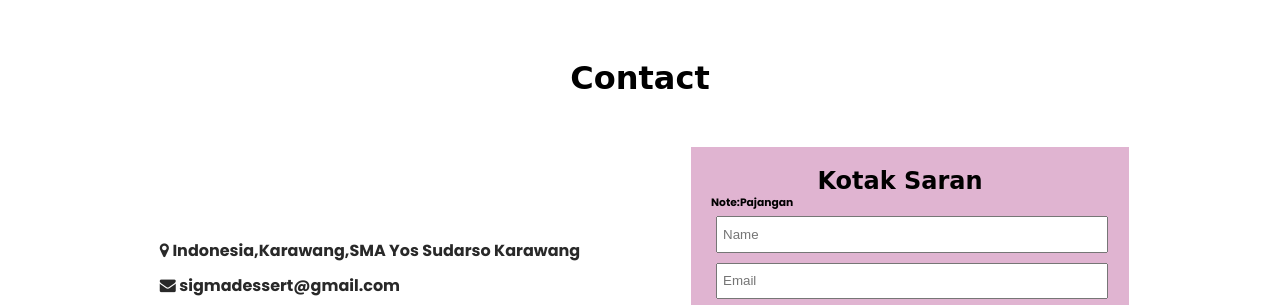
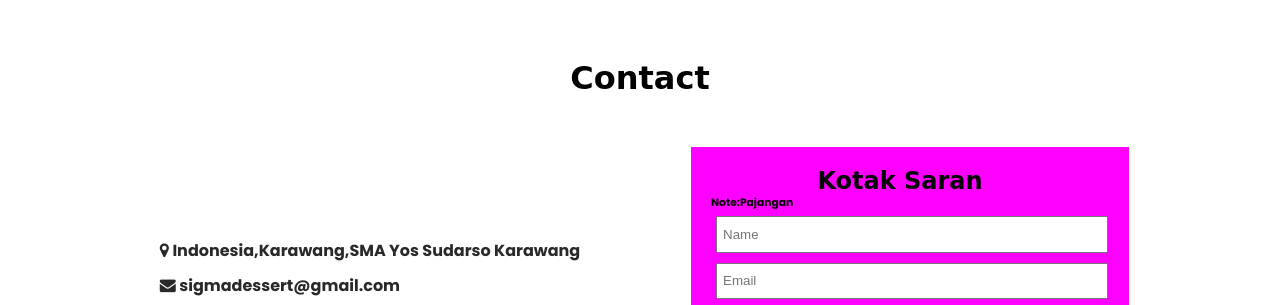
Before and after one commit to Dezaato/Dezaato.github.io, a plain HTML site: page index.html in a window 1280 px wide. Shown: the part 3132-3437 px from the top of the page. Drawn offline with Linux system fonts and the light colour scheme.

Commit message:
Update Design.css

```diff
--- a/Design.css
+++ b/Design.css
@@ -289,7 +289,7 @@ body{
 .contact-col form{
     display: flex;
     flex-direction: column;
-    background-color: #e0b4d1;
+    background-color: magenta;
     width: 70%;
     padding: 20px 40px 20px 20px;
 }
```
